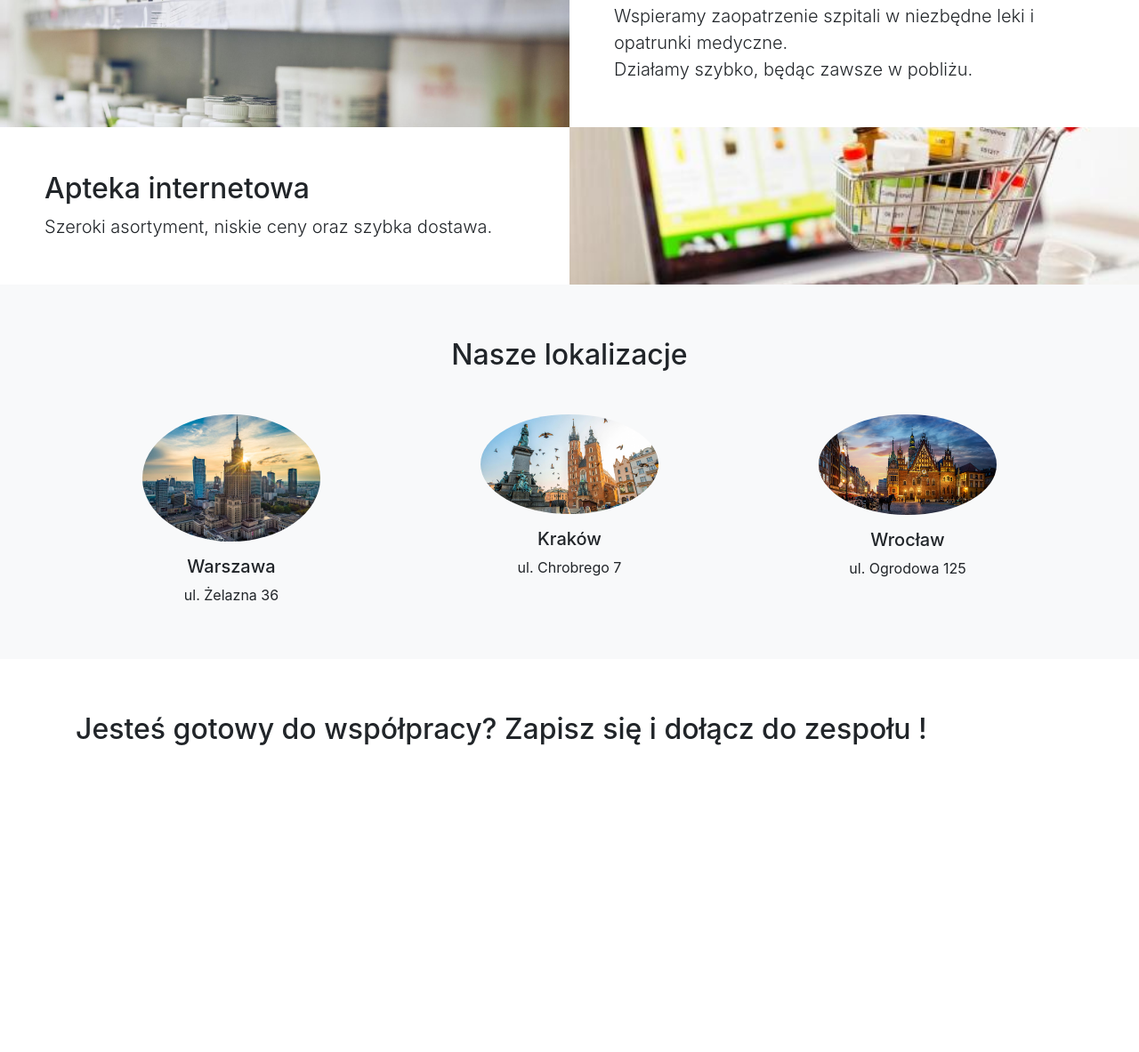
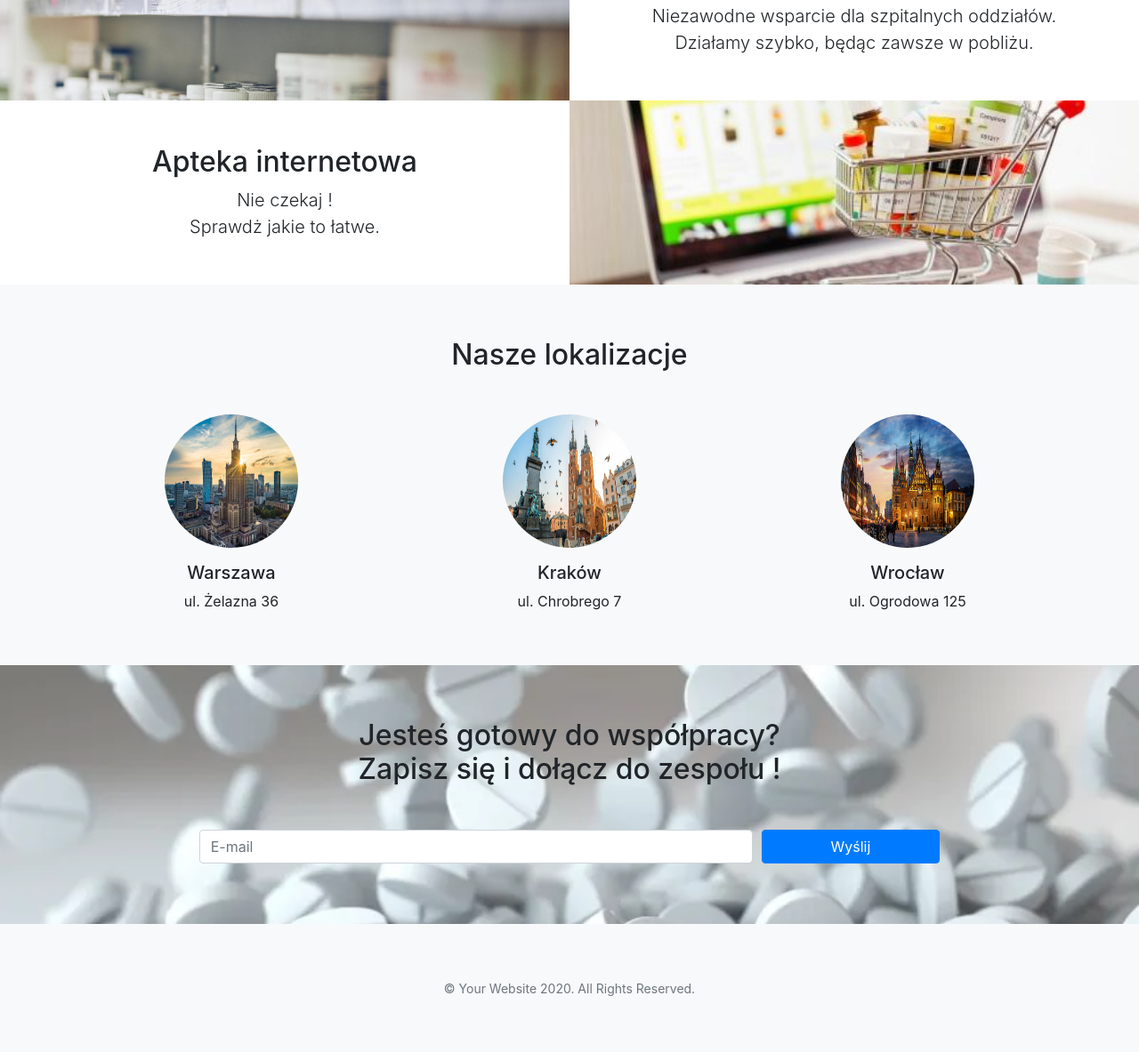
Before and after one commit to kpelc91/37789, a plain HTML site: page index.html in a window 1280 px wide. Shown: the part 1492-2675 px from the top of the page at 89% size. Before the commit the page ends 2439 px from the top, so only its background shows below. Drawn offline with nearby package versions, Linux system fonts and the light colour scheme.

Commit message:
zadanie skończone

```diff
--- a/css/style.css
+++ b/css/style.css
@@ -1,4 +1,5 @@
-section {
+section,
+footer {
     padding: 60px 0;
 }
 
@@ -19,6 +20,17 @@ section {
     max-width: 200px;
 }
 
+.rounded-circle {
+    width: 150px;
+    height: 150px;
+}
+
+.call-to-action {
+    background-image: url(../img/slider-2.jpg);
+    background-size: cover;
+    background-position: center;
+}
+
 @media (max-width: 768px) {
     .service-item,
     .location-item {
--- a/index.html
+++ b/index.html
@@ -17,7 +17,7 @@
 <body>
   <nav class="navbar navbar-expand-lg navbar-light">
     <div class="container">
-      <a class="navbar-brand" href="#">Navbar</a>
+      <a class="navbar-brand" href="#">Apteka dla Ciebie</a>
       <button class="navbar-toggler" type="button" data-toggle="collapse" data-target="#navbarNav"
         aria-controls="navbarNav" aria-expanded="false" aria-label="Toggle navigation">
         <span class="navbar-toggler-icon"></span>
@@ -47,13 +47,13 @@
       <div class="carousel-item active">
         <img src="img/slider-1.jpg" class="d-block w-100" alt="View 1">
         <div class="carousel-caption">
-          <h2>First slide label</h2>
+          <h2 class="h1">Apteka dla Ciebie</h2>
         </div>
       </div>
       <div class="carousel-item">
         <img src="img/slider-2.jpg" class="d-block w-100" alt="View 2">
         <div class="carousel-caption">
-          <h2>Second slide label</h2>
+          <h2 class="h1 text-body">Apteka dla Ciebie</h2>
         </div>
       </div>
     </div>
@@ -88,20 +88,20 @@
     </div>
   </section>
 
-  <section id="showcase" class="showcase">
+  <section id="showcase" class="showcase text-center">
     <div class="container-fluid">
       <div class="row">
         <div class="col-md-6 order-md-2 showcase-img" style="background-image: url('img/view-1.jpg');"></div>
         <div class="col-md-6 order-md-1 showcase-text">
           <h2>Apteka ogólnodostępna</h2>
-          <p class="lead mb-0">Przyjdź, pomożemy Ci zrealizować receptę. Farmaceuta odpowie na Twoje wątpliwości.</p>
+          <p class="lead mb-0">Zawsze po drodze.<br />Jesteśmy dla Ciebie.</p>
         </div>
       </div>
       <div class="row">
         <div class="col-md-6 showcase-img" style="background-image: url('img/view-2.jpg');"></div>
         <div class="col-md-6 showcase-text">
           <h2>Apteka przyszpitalna</h2>
-          <p class="lead mb-0">Wspieramy zaopatrzenie szpitali w niezbędne leki i opatrunki medyczne.<br />Działamy
+          <p class="lead mb-0">Niezawodne wsparcie dla szpitalnych oddziałów.<br />Działamy
             szybko, będąc zawsze w pobliżu.</p>
         </div>
       </div>
@@ -109,7 +109,7 @@
         <div class="col-md-6 order-md-2 showcase-img" style="background-image: url('img/view-3.jpg');"></div>
         <div class="col-md-6 order-md-1 showcase-text">
           <h2>Apteka internetowa</h2>
-          <p class="lead mb-0">Szeroki asortyment, niskie ceny oraz szybka dostawa.</p>
+          <p class="lead mb-0">Nie czekaj !<br />Sprawdż jakie to łatwe.</p>
         </div>
       </div>
     </div>
@@ -145,10 +145,26 @@
   </section>
 
   <section class="call-to-action">
-    <div class="container">
-      <h2 class="mb-5">Jesteś gotowy do współpracy? Zapisz się i dołącz do zespołu !</h2>
+    <div class="container text-center">
+      <h2 class="mb-5">Jesteś gotowy do współpracy?<br />Zapisz się i dołącz do zespołu !</h2>
+      <form class="w-75 mx-auto">
+        <div class="form-row">
+          <div class="col-md-9 mb-2">
+            <input type="email" class="form-control" placeholder="E-mail">
+          </div>
+          <div class="col-md-3">
+            <button type="submit" class="btn btn-block btn-primary">Wyślij</button>
+          </div>
+        </div>
+      </form>
     </div>
   </section>
+
+  <footer class="footer bg-light text-center">
+    <div class="container">
+      <p class="mb-0 text-muted"><small>© Your Website 2020. All Rights Reserved.</small></p>
+    </div>
+  </footer>
 
 
 
```
